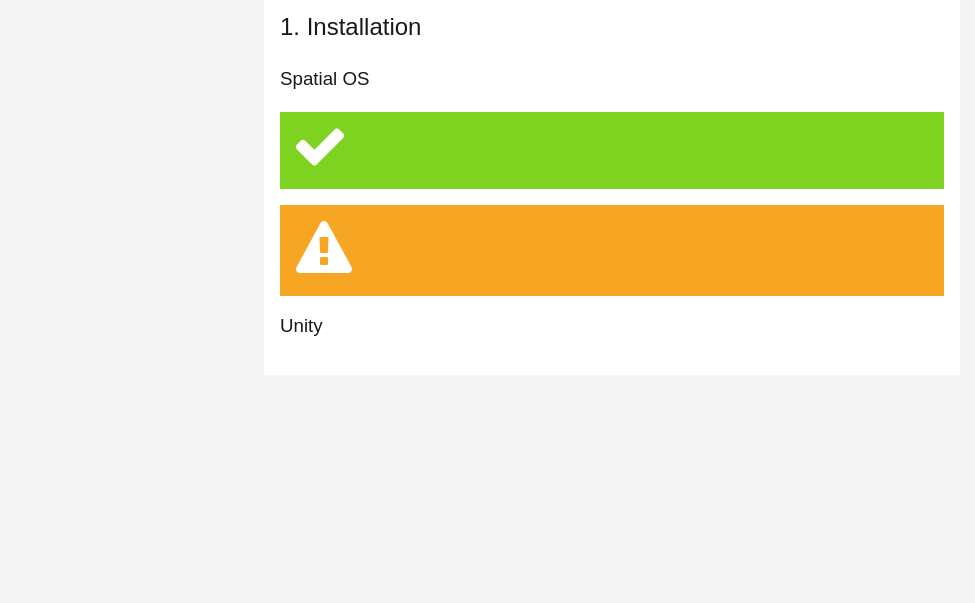
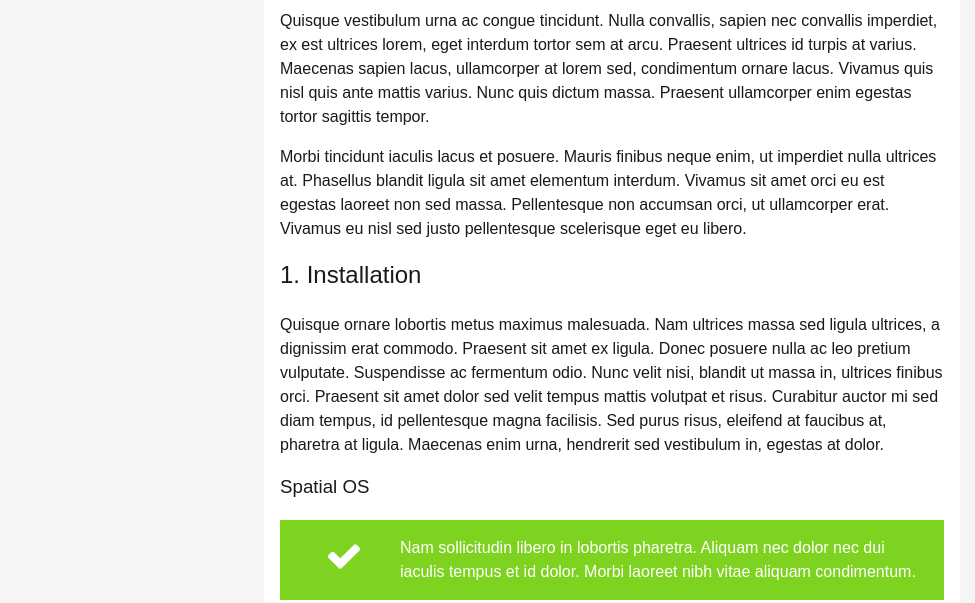
Before and after one commit to barneycarroll/impro-css, a plain HTML site: page tutorial.html in a window 1280 px wide. Shown: the part 482-1085 px from the top of the page, without its empty margins (144-1119 px from the left). Before the commit the page ends 873 px from the top, so only its background shows below. Drawn offline with Linux system fonts and the light colour scheme.

Commit message:
Tutorial: add content, refactor notices

```diff
--- a/index.css
+++ b/index.css
@@ -74,19 +74,6 @@
   }
 }
 
-.notice {
-  padding: 1em;
-  color: white;
-}
-
-.notice.positive {
-  background: var( --green );
-}
-
-.notice.warning {
-  background: var( --orange );
-}
-
 /* furniture */
 
 .header {
@@ -136,6 +123,26 @@
   color: var( --blue );
   padding-left: 1em;
 }
+
+
+/* notice */
+
+.notice {
+  padding: 1em 1em 1em 7.5em;
+  color: white;
+  background: 3em 1.5em / 2em no-repeat;
+}
+
+.notice.positive {
+  background-color: var( --green );
+  background-image: url(images/check.png);
+}
+
+.notice.warning {
+  background-color: var( --orange );
+  background-image: url(images/warning.png);
+}
+
 
 /* hero */
 
@@ -188,6 +195,7 @@
   font-size: 1.125em;
 }
 
+
 /* progress */
 
 .progress-bar {
--- a/tutorial.html
+++ b/tutorial.html
@@ -124,8 +124,10 @@
 
         <div class=inset>
           <p>
+            Quisque vestibulum urna ac congue tincidunt. Nulla convallis, sapien nec convallis imperdiet, ex est ultrices lorem, eget interdum tortor sem at arcu. Praesent ultrices id turpis at varius. Maecenas sapien lacus, ullamcorper at lorem sed, condimentum ornare lacus. Vivamus quis nisl quis ante mattis varius. Nunc quis dictum massa. Praesent ullamcorper enim egestas tortor sagittis tempor.
           </p>
           <p>
+            Morbi tincidunt iaculis lacus et posuere. Mauris finibus neque enim, ut imperdiet nulla ultrices at. Phasellus blandit ligula sit amet elementum interdum. Vivamus sit amet orci eu est egestas laoreet non sed massa. Pellentesque non accumsan orci, ut ullamcorper erat. Vivamus eu nisl sed justo pellentesque scelerisque eget eu libero.
           </p>
 
           <h2>
@@ -135,6 +137,7 @@
           </h2>
 
           <p>
+            Quisque ornare lobortis metus maximus malesuada. Nam ultrices massa sed ligula ultrices, a dignissim erat commodo. Praesent sit amet ex ligula. Donec posuere nulla ac leo pretium vulputate. Suspendisse ac fermentum odio. Nunc velit nisi, blandit ut massa in, ultrices finibus orci. Praesent sit amet dolor sed velit tempus mattis volutpat et risus. Curabitur auctor mi sed diam tempus, id pellentesque magna facilisis. Sed purus risus, eleifend at faucibus at, pharetra at ligula. Maecenas enim urna, hendrerit sed vestibulum in, egestas at dolor.
           </p>
 
           <h3>
@@ -144,17 +147,19 @@
           </h3>
 
           <p class="notice positive">
-            <img src=images/check.png />
+            Nam sollicitudin libero in lobortis pharetra. Aliquam nec dolor nec dui iaculis tempus et id dolor. Morbi laoreet nibh vitae aliquam condimentum.
           </p>
 
           <p>
+            Vivamus tempor neque augue, quis tempus metus mattis nec. Sed ut cursus leo, vitae fringilla diam. Fusce dolor sem, mattis at commodo at, scelerisque euismod urna. Mauris sollicitudin sapien ac elit mattis finibus sed sed orci. In a commodo nisi. Duis at turpis id nibh sodales cursus. Morbi laoreet neque eget sapien euismod, vel lobortis dui molestie. In neque massa, varius eget est sed, rutrum euismod leo. Suspendisse nec felis scelerisque, fermentum tellus id, finibus ex. Curabitur lacinia nisi et rutrum suscipit. Quisque mollis nulla purus, eu ullamcorper orci commodo eu.
           </p>
 
           <p class="notice warning">
-            <img src=images/warning.png />
+            Nunc diam risus, dapibus non augue at, molestie commodo diam. Nullam pharetra finibus bibendum. Donec iaculis sem nec enim tincidunt accumsan. Phasellus sed erat at eros posuere luctus. Donec id scelerisque tellus. Ut magna ex, pellentesque at lobortis ac, imperdiet nec orci.
           </p>
 
           <p>
+            Duis sit amet leo at enim pharetra elementum sit amet non diam. Quisque in metus non dui elementum cursus vel et ex. Maecenas eros eros, dignissim a elit sed, vulputate consequat odio.
           </p>
 
           <h3>
@@ -164,6 +169,7 @@
           </h3>
 
           <p>
+            Suspendisse facilisis, lacus ut luctus molestie, nisi urna interdum nisi, eget ornare ligula augue ut ligula. Curabitur non erat tincidunt, lobortis nunc ut, egestas lorem. Nunc aliquam, lacus vitae efficitur tristique, augue mauris laoreet sapien, non mattis tortor ipsum ac arcu. Aliquam consectetur maximus magna et posuere. Ut eu tempus mi. Ut pharetra metus nibh, in rutrum nisi laoreet in. Vivamus imperdiet venenatis sem at sodales. Morbi tristique fermentum dolor scelerisque vehicula.
           </p>
         </div>
       </div>
```
